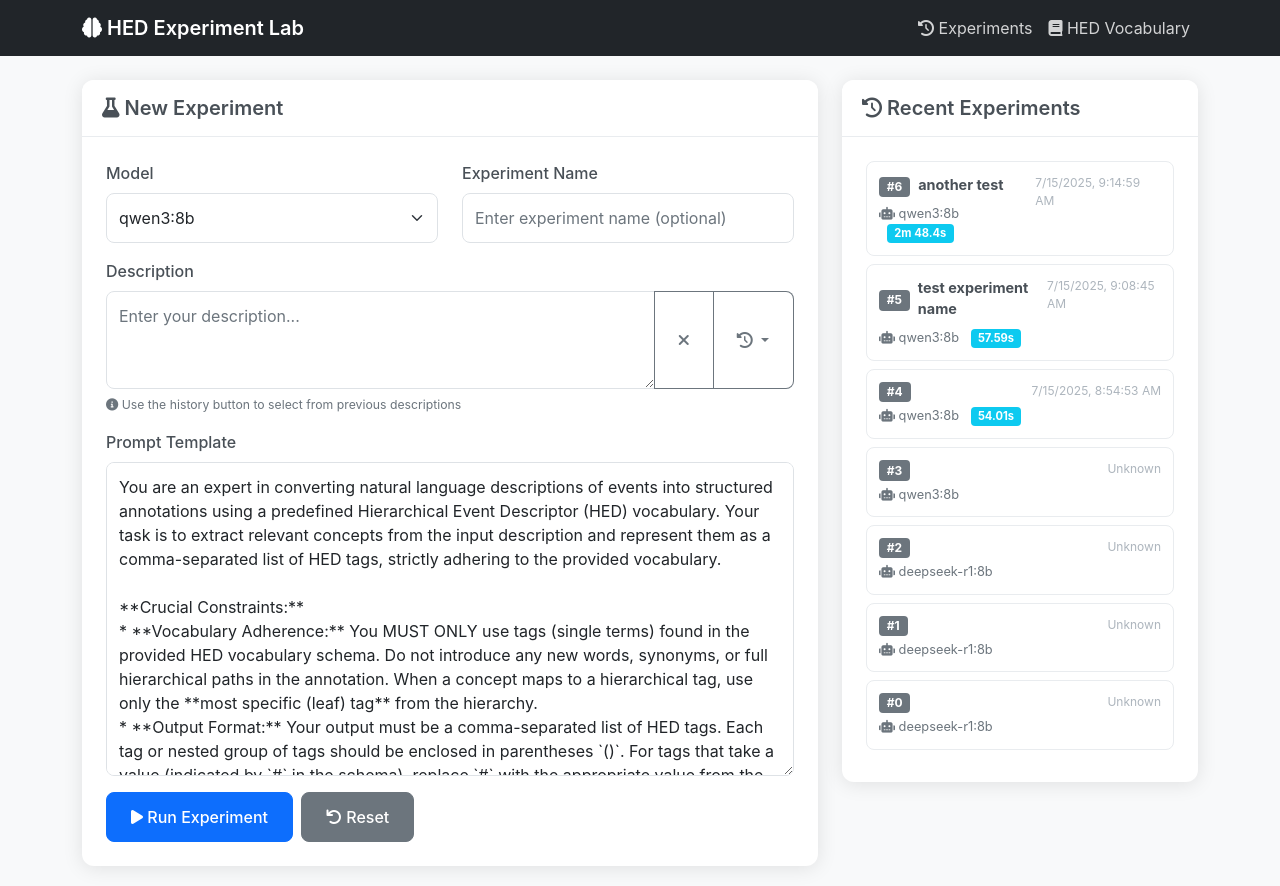
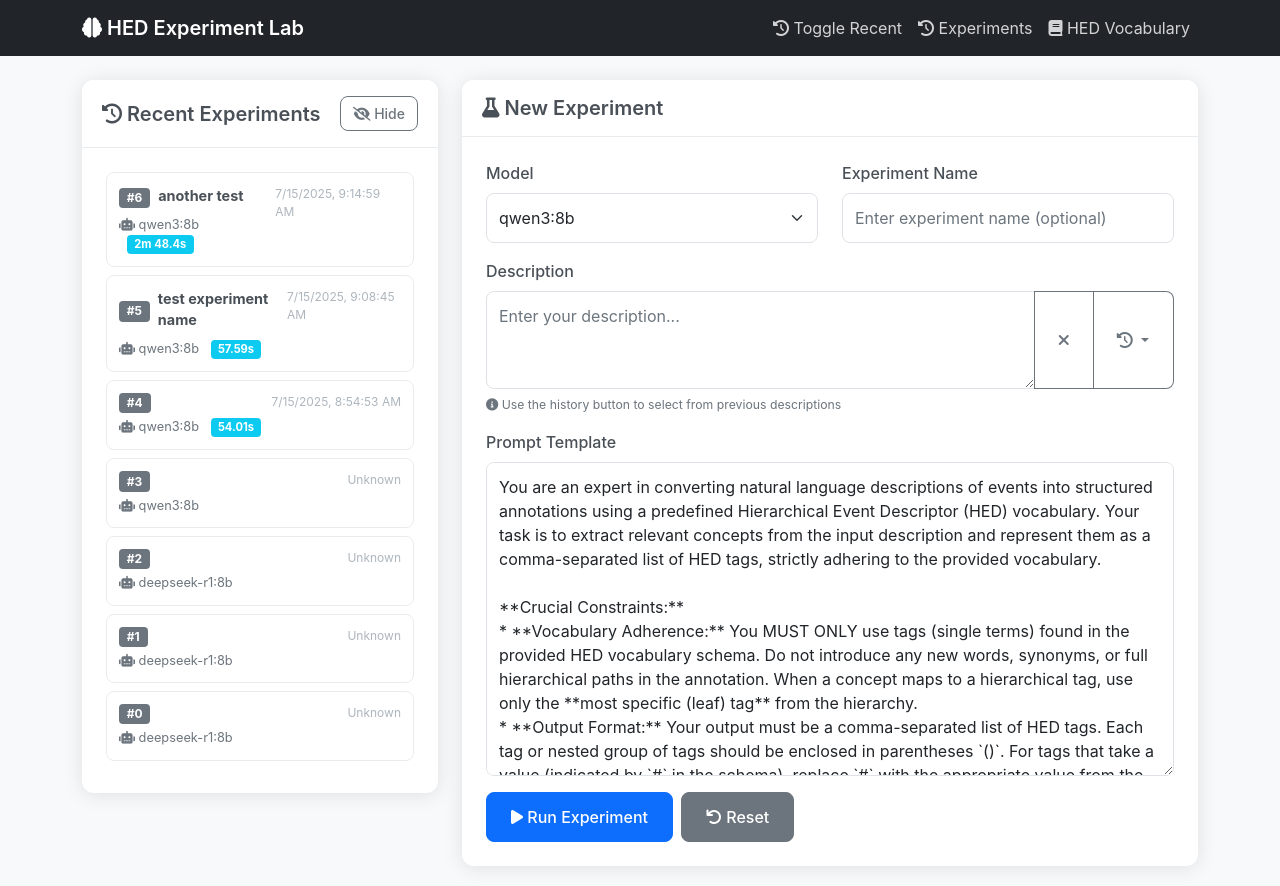
Before and after one commit to dungscout96/prompt-experiment, a Flask app: page / in a window 1280 px wide. Run offline with Flask 3, Linux system fonts and the light colour scheme; some libraries are stand-ins or nearby versions.

Commit message:
move experiment history to lthe left and make it toggleable

```diff
--- a/web/static/script.js
+++ b/web/static/script.js
@@ -618,6 +618,25 @@ function showExperiments() {
     loadExperiments();
 }
 
+// Toggle Recent Experiments panel visibility
+function toggleRecentExperiments() {
+    const recentCol = document.getElementById('recentExperimentsCol');
+    const formCol = document.getElementById('experimentFormCol');
+    const toggleBtn = document.getElementById('toggleRecentBtn');
+
+    if (recentCol.style.display === 'none') {
+        // Show Recent Experiments
+        recentCol.style.display = 'block';
+        formCol.className = 'col-lg-8';
+        toggleBtn.innerHTML = '<i class="fas fa-eye-slash"></i> Hide';
+    } else {
+        // Hide Recent Experiments
+        recentCol.style.display = 'none';
+        formCol.className = 'col-lg-12';
+        toggleBtn.innerHTML = '<i class="fas fa-eye"></i> Show';
+    }
+}
+
 // Utility functions
 function formatTimestamp(timestamp) {
     if (!timestamp || timestamp === 'Unknown') return 'Unknown';
--- a/web/static/style.css
+++ b/web/static/style.css
@@ -328,3 +328,11 @@ pre {
     color: #495057;
     margin-bottom: 0.25rem;
 }
+
+#recentExperimentsCol, #experimentFormCol {
+    transition: all 0.3s ease;
+}
+
+#recentExperimentsCol {
+    min-height: 300px;
+}
--- a/web/templates/index.html
+++ b/web/templates/index.html
@@ -19,6 +19,11 @@
             <div class="collapse navbar-collapse" id="navbarNav">
                 <ul class="navbar-nav ms-auto">
                     <li class="nav-item">
+                        <a class="nav-link" href="#" onclick="toggleRecentExperiments()">
+                            <i class="fas fa-history"></i> Toggle Recent
+                        </a>
+                    </li>
+                    <li class="nav-item">
                         <a class="nav-link" href="#experiments" onclick="showExperiments()">
                             <i class="fas fa-history"></i> Experiments
                         </a>
@@ -36,7 +41,21 @@
     <div class="container mt-4">
         <!-- Main Experiment Interface -->
         <div class="row">
-            <div class="col-lg-8">
+            <div class="col-lg-4" id="recentExperimentsCol">
+                <div class="card">
+                    <div class="card-header d-flex justify-content-between align-items-center">
+                        <h5><i class="fas fa-history"></i> Recent Experiments</h5>
+                        <button class="btn btn-outline-secondary btn-sm" onclick="toggleRecentExperiments()" id="toggleRecentBtn">
+                            <i class="fas fa-eye-slash"></i> Hide
+                        </button>
+                    </div>
+                    <div class="card-body" id="recentExperiments">
+                        <p class="text-muted">Loading experiments...</p>
+                    </div>
+                </div>
+            </div>
+
+            <div class="col-lg-8" id="experimentFormCol">
             <div class="card">
                 <div class="card-header">
                 <h5><i class="fas fa-flask"></i> New Experiment</h5>
@@ -97,17 +116,6 @@
                 </form>
                 </div>
             </div>
-            </div>
-
-            <div class="col-lg-4">
-                <div class="card">
-                    <div class="card-header">
-                        <h5><i class="fas fa-history"></i> Recent Experiments</h5>
-                    </div>
-                    <div class="card-body" id="recentExperiments">
-                        <p class="text-muted">Loading experiments...</p>
-                    </div>
-                </div>
             </div>
         </div>
 
```
